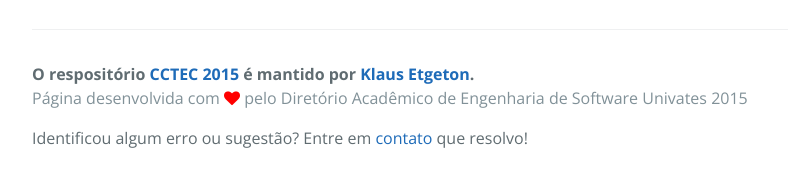
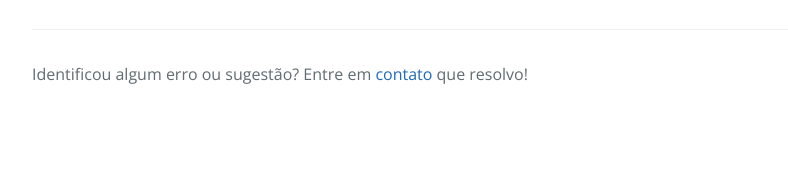
Before and after one commit to cctec/cctec, a plain HTML site: page index.html in a window 1280 px wide. Shown: the part 1118-1304 px from the top of the page, without its empty margins (192-980 px from the left). After the commit the page ends 1252 px from the top, so only its background shows below. Drawn offline with nearby package versions, Linux system fonts and the light colour scheme; a script that the page names is missing.

Commit message:
Alterado membros

```diff
--- a/index.html
+++ b/index.html
@@ -43,9 +43,6 @@
     <!-- cls Ari -->
 
     <footer class="site-footer">
-      <span class="site-footer-owner">O respositório <a href="https://github.com/KlausEtgeton/CCTEC2015">CCTEC 2015</a> é mantido por <a href="https://github.com/KlausEtgeton">Klaus Etgeton</a>.</span>
-
-      <span class="site-footer-credits">Página desenvolvida com <font color="red"><i class="fa fa-heart"></i></font> pelo Diretório Acadêmico de Engenharia de Software Univates 2015</span>
       <p>
         Identificou algum erro ou sugestão? Entre em <a target="_blank" href="http://twitter.com/klausetgeton">contato</a> que resolvo!
       </p>
```
